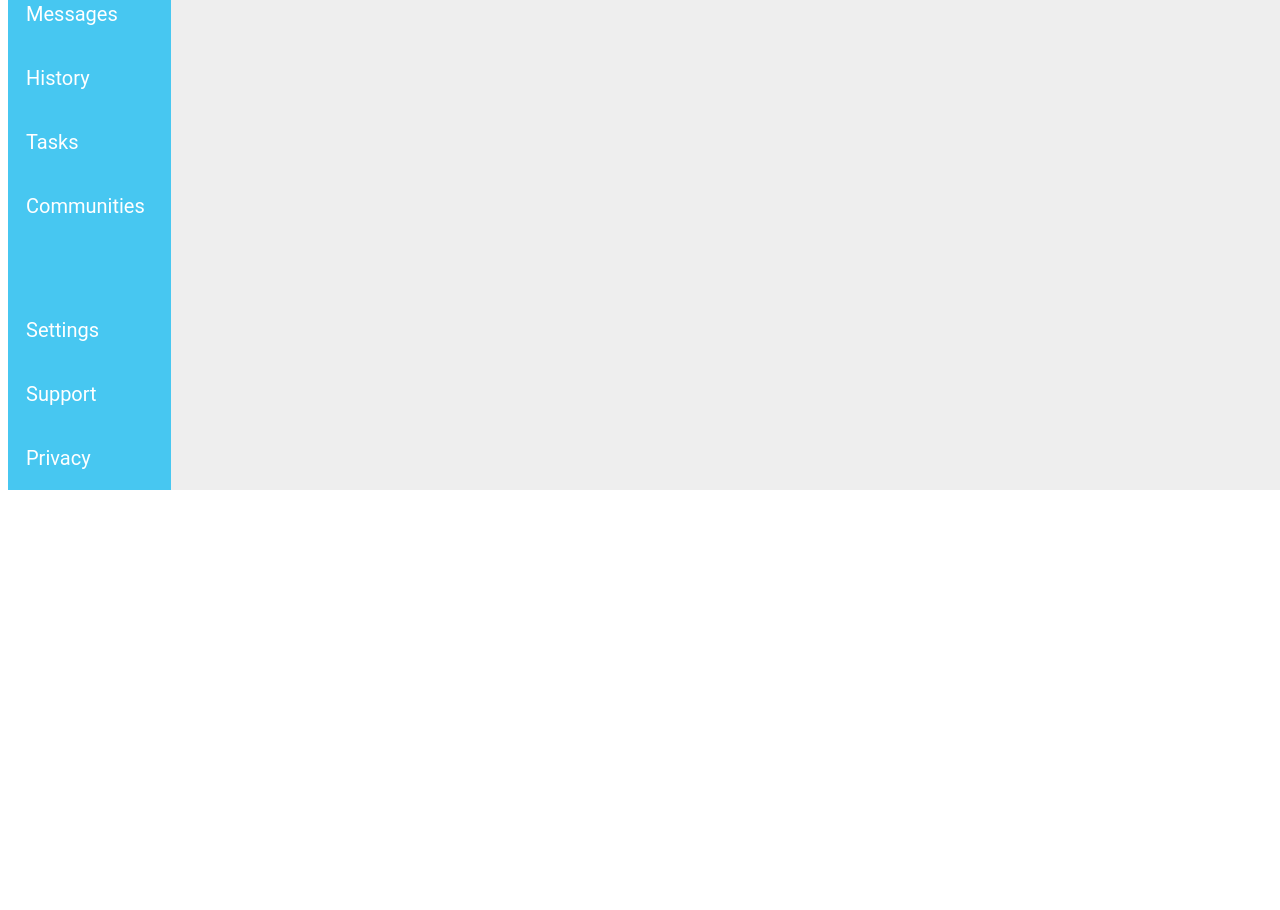
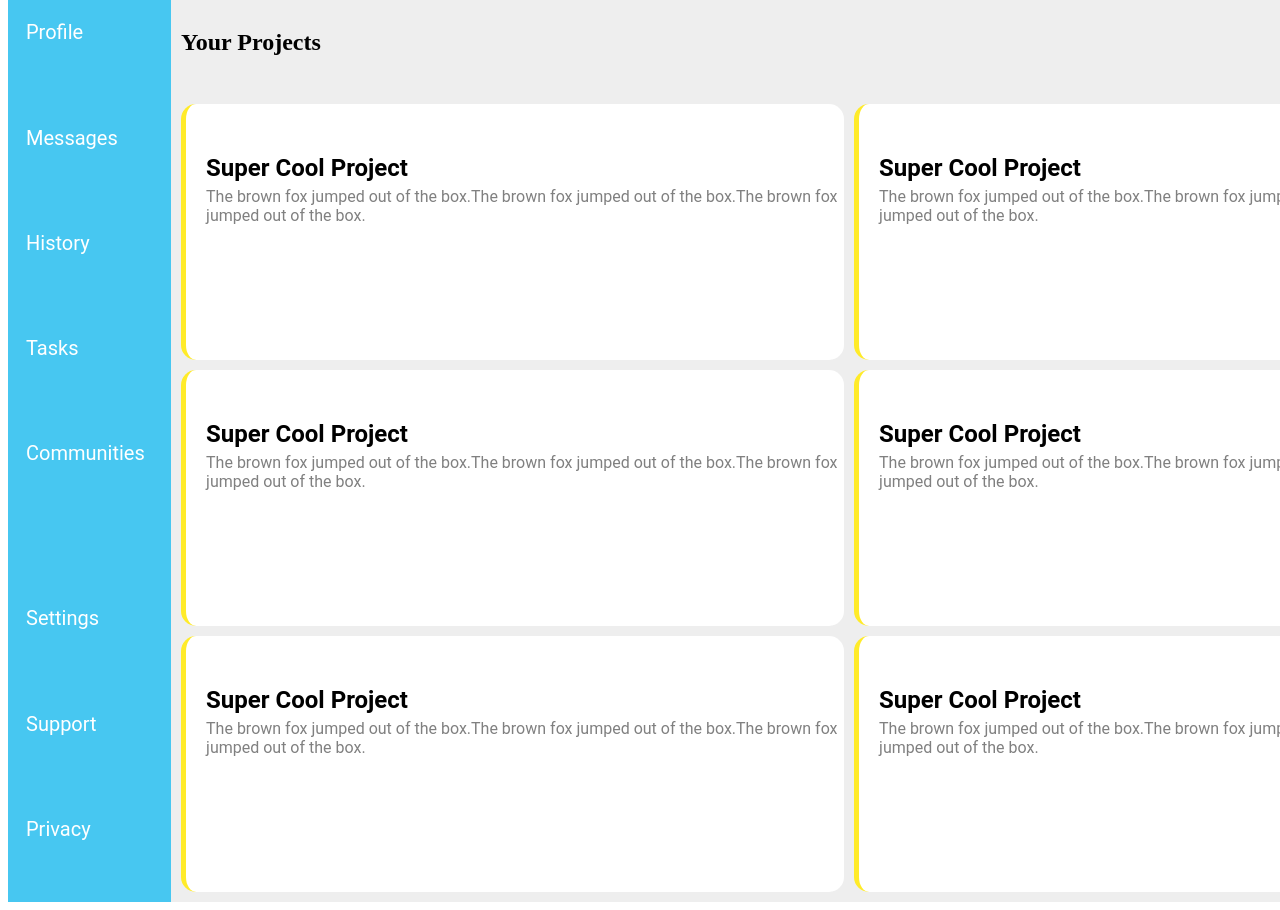
Before and after one commit to Duke242/adminDashboard, a website: page index.html in a window 1280 px wide. Shown: the part 235-1145 px from the top of the page. Before the commit the page ends 800 px from the top, so only its background shows below. Drawn offline with Linux system fonts and the light colour scheme; a web font is replaced by a local one.

Commit message:
Update index.html and style.css

```diff
--- a/index.html
+++ b/index.html
@@ -35,7 +35,7 @@
       </div>
       <div class="handler">
         <img src="./face-man-profile.png" alt="profile picture">
-        <p>Hi there, <br />
+        <p>Hi there, <br/>
           <span class="morgan">Morgan Oakley (@morgan)</span>
         </p>
       </div>
@@ -46,7 +46,31 @@
       </div>
     </div>
     <div class="main-content">
-      <h1>Your Projects</h1>
+      <h2>Your Projects</h2>
+      <div>
+        <h2>Super Cool Project</h2>
+        <p>The brown fox jumped out of the box.The brown fox jumped out of the box.The brown fox jumped out of the box.</p>
+      </div>
+      <div>
+        <h2>Super Cool Project</h2>
+        <p>The brown fox jumped out of the box.The brown fox jumped out of the box.The brown fox jumped out of the box.</p>
+      </div>
+      <div>
+        <h2>Super Cool Project</h2>
+        <p>The brown fox jumped out of the box.The brown fox jumped out of the box.The brown fox jumped out of the box.</p>
+      </div>
+      <div>
+        <h2>Super Cool Project</h2>
+        <p>The brown fox jumped out of the box.The brown fox jumped out of the box.The brown fox jumped out of the box.</p>
+      </div>
+      <div>
+        <h2>Super Cool Project</h2>
+        <p>The brown fox jumped out of the box.The brown fox jumped out of the box.The brown fox jumped out of the box.</p>
+      </div>
+      <div>
+        <h2>Super Cool Project</h2>
+        <p>The brown fox jumped out of the box.The brown fox jumped out of the box.The brown fox jumped out of the box.</p>
+      </div>
     </div>
   </body>
 </html>
--- a/style.css
+++ b/style.css
@@ -37,6 +37,10 @@ body {
   grid-row: 2 / 3;
   grid-column: 2 / 3;
   padding: 10px;
+  display: grid;
+  gap: 10px;
+  grid-template-rows: 1fr 3fr 3fr 3fr;
+  grid-template-columns: 1fr 1fr ;
 }
 
 .sidebar p {
@@ -75,8 +79,6 @@ body {
   font-family: "Roboto", sans-serif;
 }
 
-/* how can i make the profile picture bigger? the one to the left of handler */
-/* set a width on the profile image? */
 .handler {
   display: flex;
   color: black;
@@ -94,7 +96,7 @@ body {
 
 .morgan {
   font-weight: bold;
-  font-size: 20px;
+  font-size: 30px;
 }
 .buttons {
   align-items: center;
@@ -113,3 +115,33 @@ body {
   font-weight: bold;
   width: 120px;
 }
+
+.main-content > div {
+  font-family: "Roboto", sans-serif;
+  text-align: left;
+  background-color: white;
+  height: 16rem;
+  width: 20rem;
+  border-radius: 15px;
+  padding-left: 20px;
+  padding-top: 30px;
+  border-left-color: #ffeb29;
+    /* border-left: #e90404; */
+  border-left-width: thick;
+  border-left-style: solid;
+  width: fit-content;
+}
+
+.main-content > div > h2 {
+  margin-bottom: 5px;
+
+}
+
+.main-content > h2 {
+  grid-column: span 2;
+}
+
+.main-content > div > p {
+  color: gray;
+  margin-top: 0px;
+}
```
